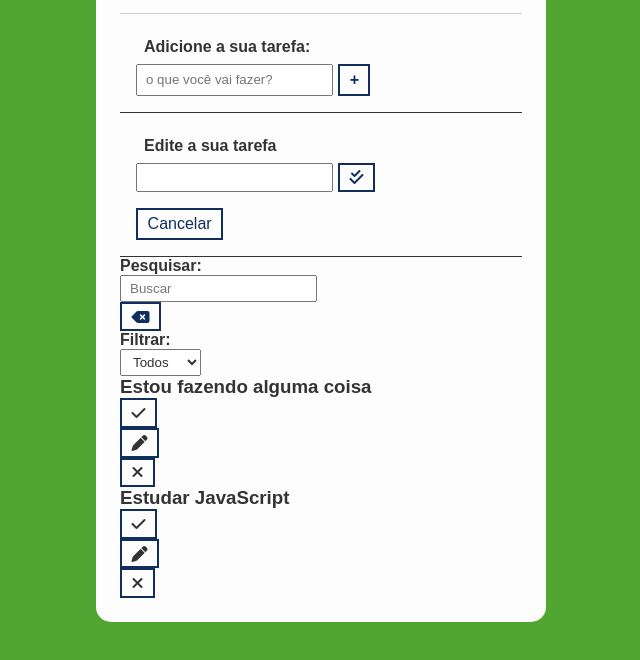
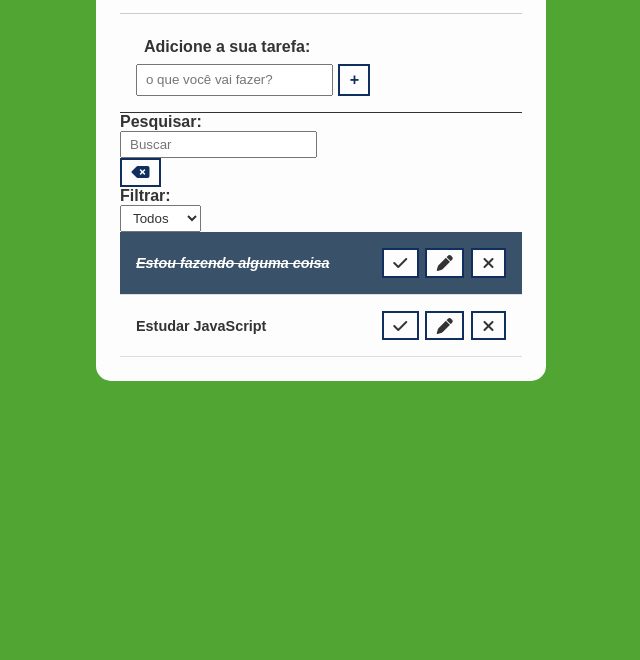
Before and after one commit to FilipeAraujoQ/ToDoList, a plain HTML site: page index.html in a window 1280 px wide. Shown: the part 112-772 px from the top of the page, without its empty margins (319-959 px from the left). Drawn offline with Linux system fonts and the light colour scheme; a script that the page names is missing.

Commit message:
terminando css

```diff
--- a/css/style.css
+++ b/css/style.css
@@ -132,3 +132,34 @@ select {
 #filter select{
     flex: 1;
 }
+
+
+/* To Do List */
+
+.todo {
+    display: flex;
+    justify-content: space-around;
+    align-items: center;
+    padding: 1rem;
+    border-bottom: 1px solid #ddd;
+    transition: 1.3s;
+}
+
+.todo h3{
+    flex: 1;
+    font-size: 0.9rem;
+}
+
+.todo button{
+    margin-left: 0.4rem;
+}
+
+.done{
+    background-color: #395169;
+}
+
+.done h3 {
+    color: #fff;
+   text-decoration: line-through;
+   font-style: italic;
+}
--- a/index.html
+++ b/index.html
@@ -25,7 +25,7 @@
                 </button>
             </div>
         </form>
-        <form id="edit-form" class="">
+        <form id="edit-form" class="hide">
             <p>Edite a sua tarefa</p>
             <div class="form-control">
                 <input type="text" id="edit-input">
@@ -55,7 +55,7 @@
             </div>
         </div>
         <div id="todo-list">
-            <div class="todo">
+            <div class="todo done">
                 <h3>Estou fazendo alguma coisa</h3>
                 <button class="finish-todo">
                     <div class="fa-solid fa-check"></div>
```
Also changed, not shown: js/scipts.js (added).
